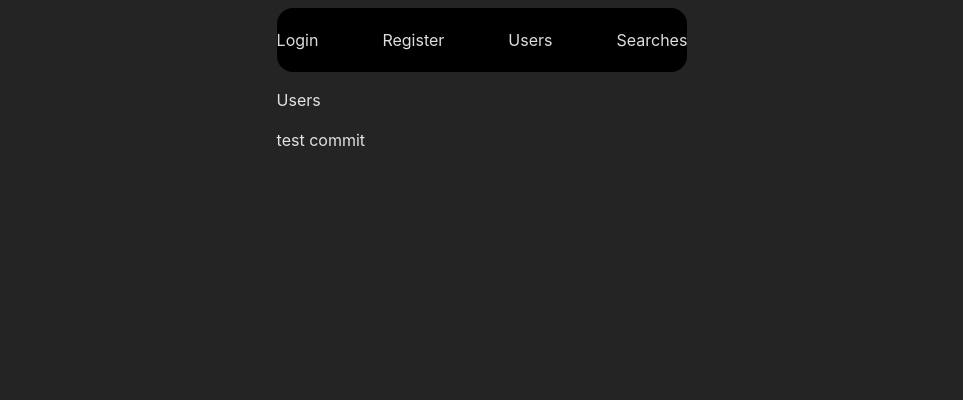
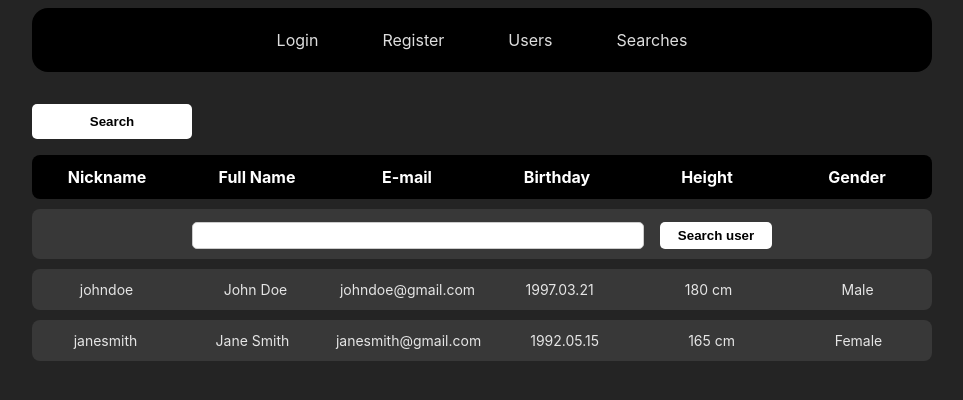
Before and after one commit to botosdora/FICTTest, a React (Vite) app in the folder FICTTest/: page /users in a window 1280 px wide. Shown: the top 400 px of the page, without its empty margins (158-1121 px from the left). Built offline with nearby package versions, Linux system fonts and the light colour scheme.

Commit message:
completed users table design

```diff
--- /dev/null
+++ b/FICTTest/src/components/UsersTable.jsx
@@ -0,0 +1,45 @@
+import "./../styles/usersTable.css";
+
+export default function UsersTable() {
+  return (
+    <div>
+      <button className="enable-button">Search</button>
+      <div className="table">
+        <div className="table-header">
+          <div className="header-cell">Nickname</div>
+          <div className="header-cell">Full Name</div>
+          <div className="header-cell">E-mail</div>
+          <div className="header-cell">Birthday</div>
+          <div className="header-cell">Height</div>
+          <div className="header-cell">Gender</div>
+        </div>
+
+        <div className="table-row">
+          <div className="table-cell">
+            <label htmlFor="search"></label>
+            <input type="text" />
+            <button className="search-button">Search user</button>
+          </div>
+        </div>
+
+        <div className="table-row">
+          <div className="table-cell">johndoe</div>
+          <div className="table-cell">John Doe</div>
+          <div className="table-cell">johndoe@gmail.com</div>
+          <div className="table-cell">1997.03.21</div>
+          <div className="table-cell">180 cm</div>
+          <div className="table-cell">Male</div>
+        </div>
+
+        <div className="table-row">
+          <div className="table-cell">janesmith</div>
+          <div className="table-cell">Jane Smith</div>
+          <div className="table-cell">janesmith@gmail.com</div>
+          <div className="table-cell">1992.05.15</div>
+          <div className="table-cell">165 cm</div>
+          <div className="table-cell">Female</div>
+        </div>
+      </div>
+    </div>
+  );
+}
--- a/FICTTest/src/routes/Users.jsx
+++ b/FICTTest/src/routes/Users.jsx
@@ -1,8 +1,9 @@
+import UsersTable from "../components/UsersTable";
+
 export default function Users() {
   return (
-    <div>Users
-      <p>test commit</p>
+    <div>
+      <UsersTable />
     </div>
-
-  )
+  );
 }
--- /dev/null
+++ b/FICTTest/src/styles/usersTable.css
@@ -0,0 +1,78 @@
+.table {
+  display: flex;
+  flex-direction: column;
+  width: 100%;
+  max-width: 900px;
+  margin: 0 auto;
+}
+
+.table-row {
+  display: flex;
+  flex-direction: row;
+  background-color: rgb(56, 56, 56);
+  border-radius: 0.5rem;
+  margin-bottom: 10px;
+}
+
+.table-cell {
+  flex: 1;
+  padding: 10px;
+  width: 10rem;
+  text-align: center;
+  font-size: 14px;
+}
+
+.header-cell {
+  flex: 1;
+  padding: 10px;
+  width: 10rem;
+  text-align: center;
+  font-size: 16px;
+}
+
+.table-header {
+  display: flex;
+  flex-direction: row;
+  background-color: rgb(56, 56, 56);
+  border-radius: 1rem;
+  margin-bottom: 10px;
+  font-weight: bold;
+  background-color: #000000;
+  color: white;
+  border-radius: 0.5rem;
+}
+
+.table-row:hover {
+  background-color: #9500ff;
+}
+
+.search-button {
+    width: 7rem;
+    padding: 6px;
+    margin-left: 1rem;
+    margin-top: 0;
+}
+
+.enable-button {
+    width: 10rem;
+    margin-bottom: 1rem;
+}
+
+input[type="text"] {
+    width: 50%;
+    padding: 5px;
+    border-radius: 5px;
+    border: 1px solid #ccc;
+}
+
+@media (max-width: 1200px) and (min-width: 800px) {
+  .table {
+    max-width: calc(100% - 50px);
+  }
+}
+
+@media (max-width: 800px) {
+  .table {
+    max-width: 100%;
+  }
+}
```
